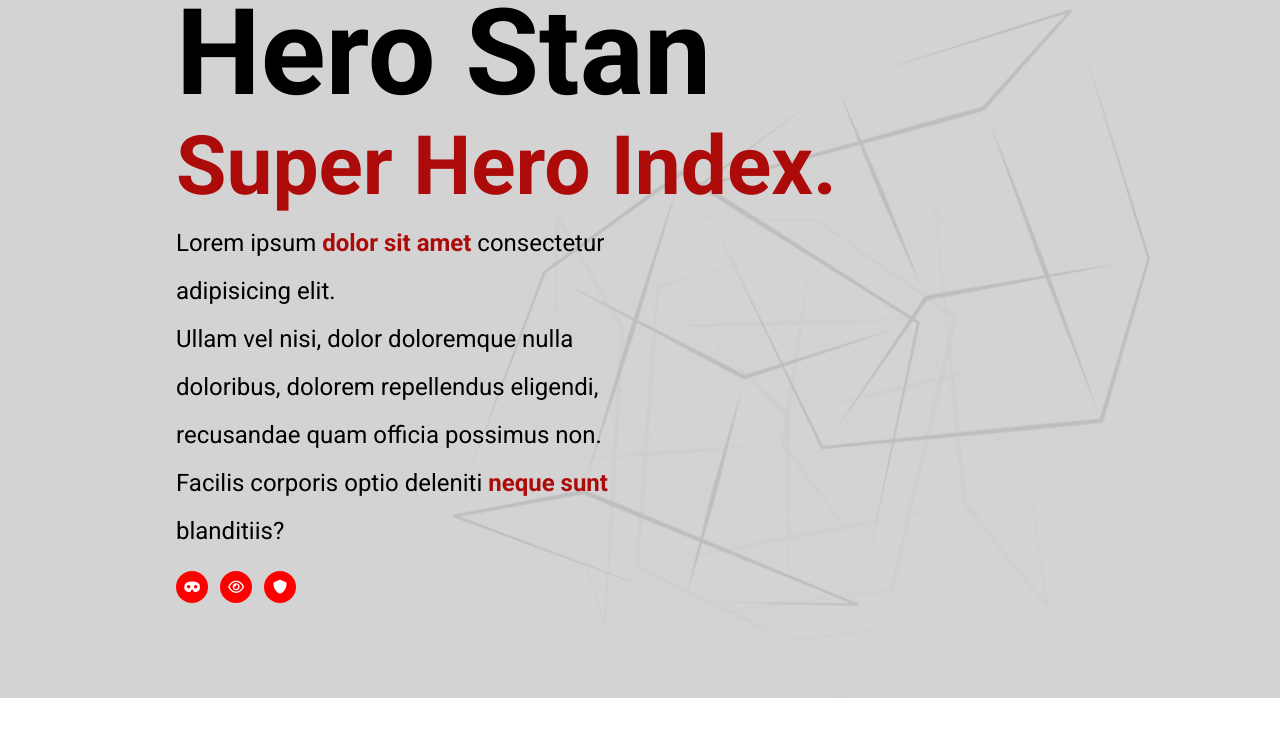
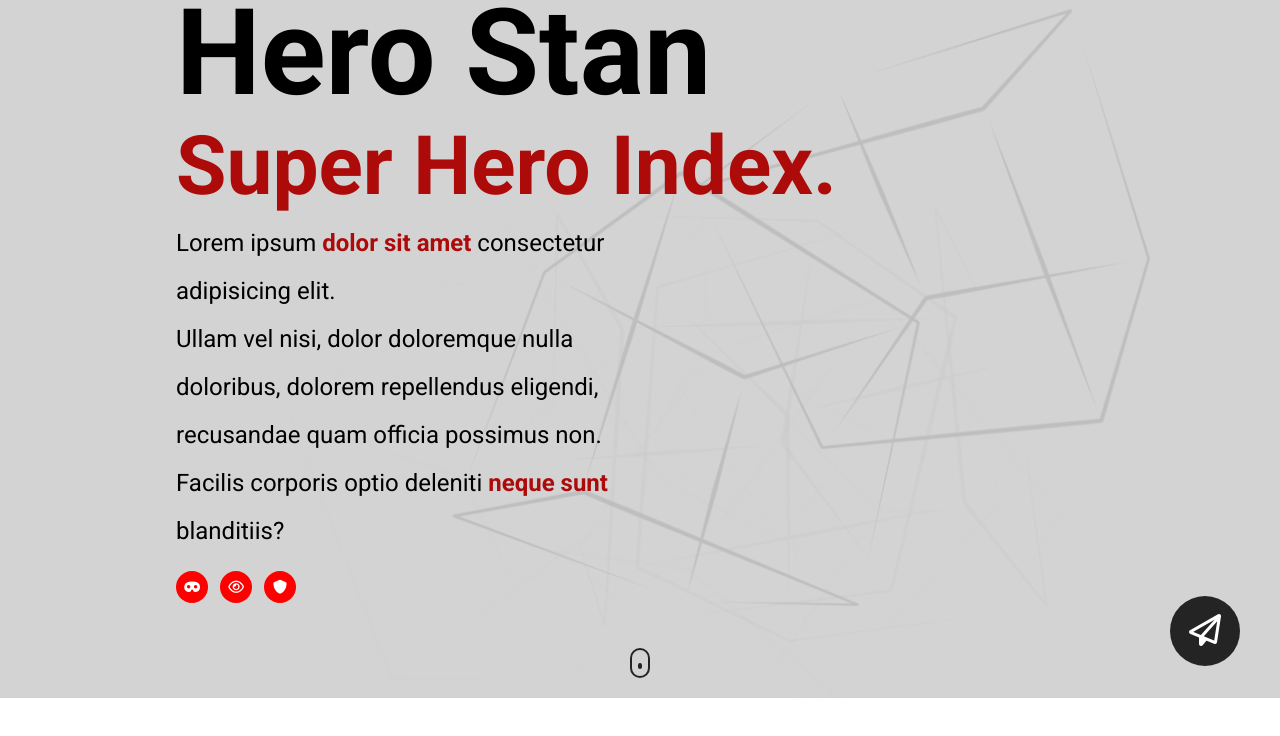
Before and after one commit to pencilwednesday/Week-4-Final-Project-Marvel-API, a plain HTML site: page index.html in a window 1280 px wide. Shown: the part 102-838 px from the top of the page. Drawn offline with Linux system fonts and the light colour scheme.

Commit message:
landing page done

```diff
--- a/index.html
+++ b/index.html
@@ -75,6 +75,12 @@
           </div>
         </div>
       </header>
+      <button class="mail__btn click">
+        <i class="fa-regular fa-paper-plane"></i>
+      </button>
+      <a href="#projects" class="scroll">
+        <div class="scroll__icon click"></div>
+      </a>
     </section>
   </body>
 </html>
--- a/style.css
+++ b/style.css
@@ -1,5 +1,5 @@
 /* Advanced Portfolio
-    timestamp: 33:00 */
+    timestamp: 41:00 */
 
 @import url("https://fonts.googleapis.com/css2?family=Roboto:wght@400;500;700&display=swap");
 
@@ -21,6 +21,10 @@ p {
 
 a {
   text-decoration: none;
+}
+
+button {
+  cursor: pointer;
 }
 
 section {
@@ -125,6 +129,55 @@ section {
 
 */
 
+.mail__btn {
+  width: 70px;
+  height: 70px;
+  font-size: 32px;
+  border-radius: 50%;
+  border: none;
+  background-color: #242424;
+  color: white;
+  position: absolute;
+  bottom: 32px;
+  right: 40px;
+}
+
+.scroll {
+  position: absolute;
+  bottom: 20px;
+  left: 50%;
+  transform: translateX(-50%);
+}
+
+.scroll__icon {
+  width: 20px;
+  height: 30px;
+  border: 2px solid #242424;
+  border-radius: 24px;
+  display: flex;
+  align-items: center;
+  justify-content: center;
+}
+
+.scroll__icon:after {
+  content: "";
+  width: 4px;
+  height: 6px;
+  background-color: #242424;
+  border-radius: 2px;
+  animation: scroll 1000ms infinite alternate-reverse;
+}
+
+@keyframes scroll {
+  0% {
+    transform: translateY(3px);
+  }
+
+  100% {
+    transform: rotateY(-3px);
+  }
+}
+
 nav {
     background-color: whitesmoke;
     display: flex;
```
